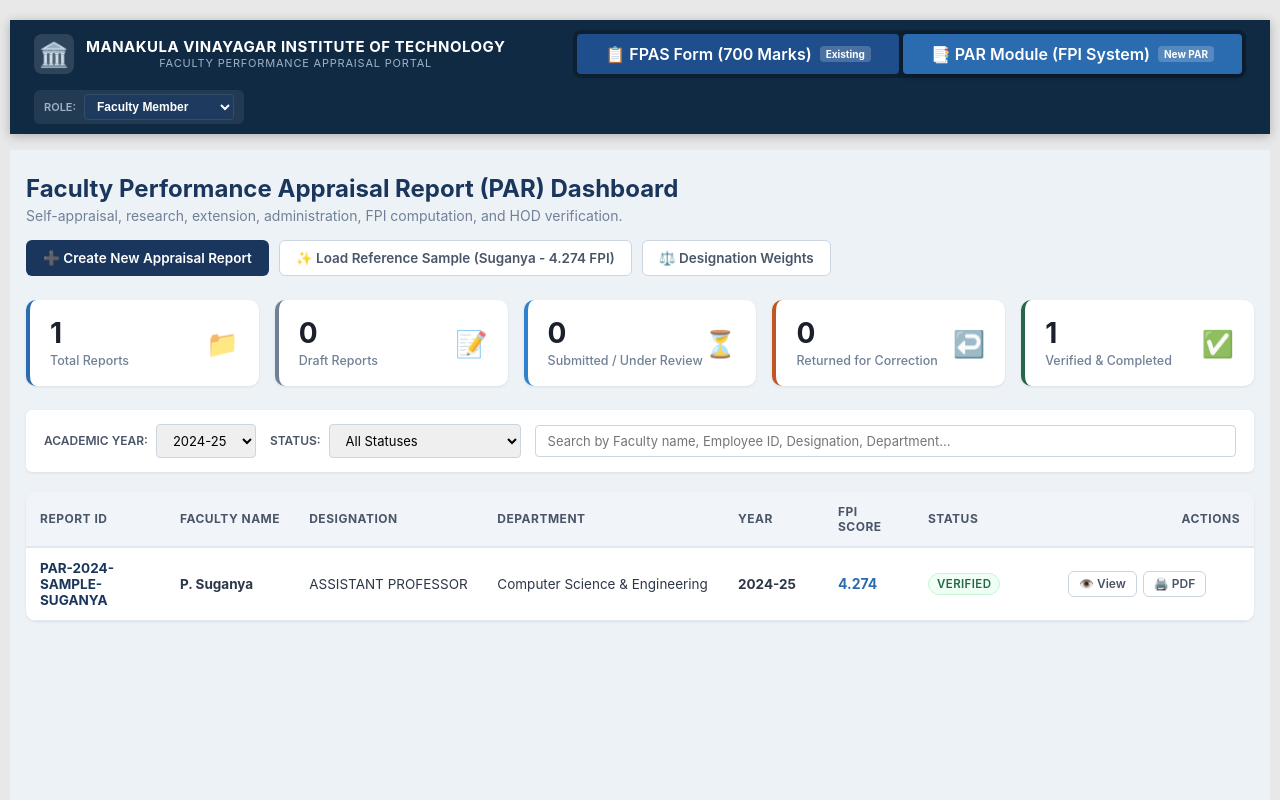
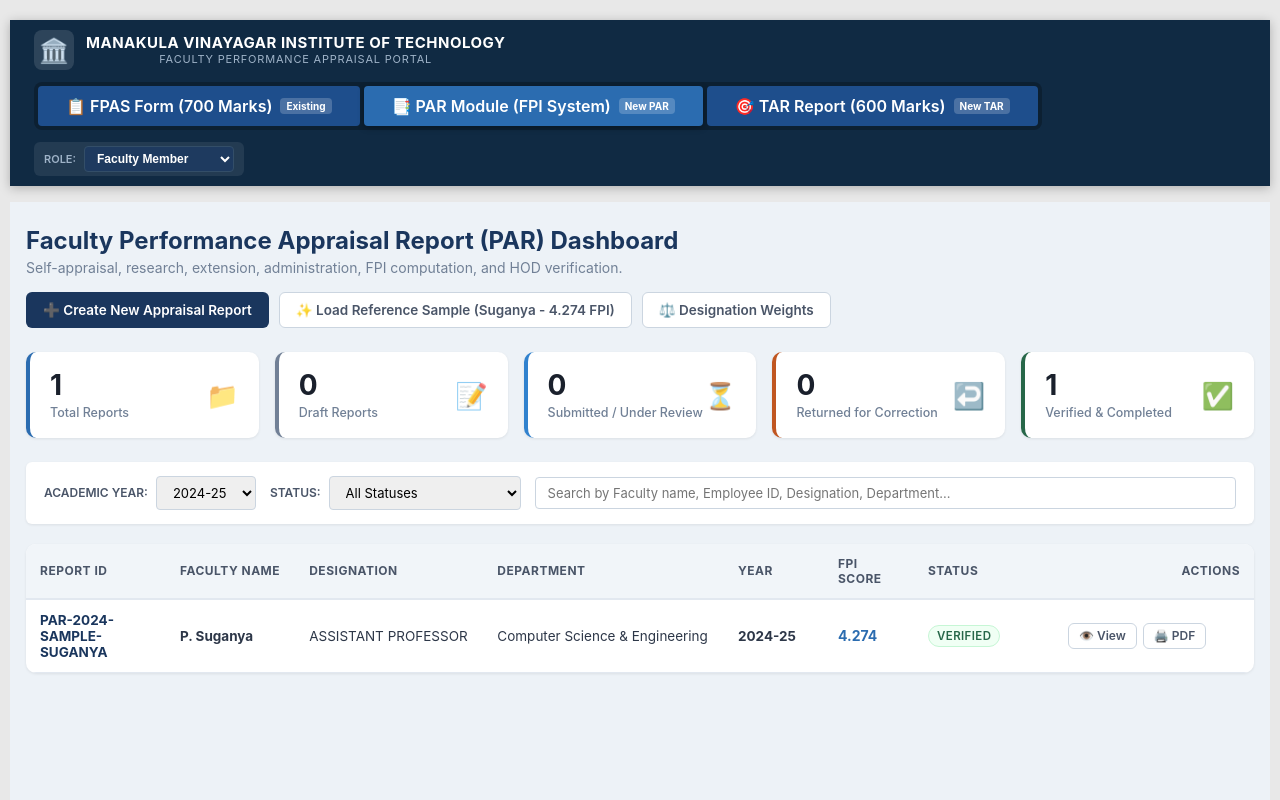
Before and after one commit to cclasher916-spec/Faculty-Annual-Performance-Appraisal-Form--New-format, a plain HTML site: page Faculty_Appraisal_Form.html in a window 1280 px wide. Shown: the top 800 px of the page. Drawn offline with Linux system fonts and the light colour scheme.

Commit message:
feat: integrate tar module into portal and module switcher

```diff
--- a/Faculty_Appraisal_Form.html
+++ b/Faculty_Appraisal_Form.html
@@ -252,11 +252,13 @@
         border: none; border-bottom: 1px solid #000; background: transparent;
       }
       textarea.write-area { border: 1px solid #000; background: transparent; }
-      body.active-module-fpas #module-par-container { display: none !important; }
-      body.active-module-par #module-fpas-container { display: none !important; }
+      body.active-module-fpas #module-par-container, body.active-module-fpas #module-tar-container { display: none !important; }
+      body.active-module-par #module-fpas-container, body.active-module-par #module-tar-container { display: none !important; }
+      body.active-module-tar #module-fpas-container, body.active-module-tar #module-par-container { display: none !important; }
     }
   </style>
   <link rel="stylesheet" href="css/par.css" />
+  <link rel="stylesheet" href="css/tar.css" />
 </head>
 <body>
 
@@ -278,6 +280,10 @@
       <button id="btn-nav-par" class="app-module-btn active" onclick="AppModuleSwitcher.switchTo('par')" type="button">
         <span>📑 PAR Module (FPI System)</span>
         <span class="app-module-badge">New PAR</span>
+      </button>
+      <button id="btn-nav-tar" class="app-module-btn" onclick="AppModuleSwitcher.switchTo('tar')" type="button">
+        <span>🎯 TAR Report (600 Marks)</span>
+        <span class="app-module-badge">New TAR</span>
       </button>
     </div>
     <div class="app-role-selector">
@@ -1272,6 +1278,10 @@
 <div id="par-modal-container"></div>
 <!-- ============================================================ END MODULE 2: PAR -->
 
+<!-- ============================================================ MODULE 3: TAR MODULE -->
+<div id="module-tar-container" class="tar-module-root" style="display:none;"></div>
+<!-- ============================================================ END MODULE 3: TAR -->
+
 <script>
   let toastTimeout;
   function showScoreToast(max) {
@@ -1416,10 +1426,17 @@
 <script src="js/par-calc.js"></script>
 <script src="js/par-storage.js"></script>
 <script src="js/par-app.js"></script>
+<!-- Load TAR Module Scripts -->
+<script src="js/tar-scheme.js"></script>
+<script src="js/tar-sample.js"></script>
+<script src="js/tar-calc.js"></script>
+<script src="js/tar-storage.js"></script>
+<script src="js/tar-app.js"></script>
 <script src="js/module-switcher.js"></script>
 <script>
   document.addEventListener('DOMContentLoaded', function() {
     if (window.ParApp) ParApp.init();
+    if (window.TarApp) TarApp.init();
     if (window.AppModuleSwitcher) AppModuleSwitcher.initSwitcher();
   });
 </script>
--- a/js/module-switcher.js
+++ b/js/module-switcher.js
@@ -19,15 +19,18 @@
 
   const MODULE_KEYS = {
     FPAS: 'fpas',
-    PAR: 'par'
+    PAR: 'par',
+    TAR: 'tar'
   };
 
-  let activeModule = MODULE_KEYS.PAR; // Default to new module or allow URL hash / stored pref
+  let activeModule = MODULE_KEYS.PAR; // Default to PAR module or allow URL hash / stored pref
 
   function initSwitcher() {
-    // Check URL hash if specified (e.g. #fpas or #par)
+    // Check URL hash if specified (e.g. #fpas, #par, or #tar)
     const hash = window.location.hash.toLowerCase();
-    if (hash.includes('fpas')) {
+    if (hash.includes('tar')) {
+      activeModule = MODULE_KEYS.TAR;
+    } else if (hash.includes('fpas')) {
       activeModule = MODULE_KEYS.FPAS;
     } else {
       activeModule = MODULE_KEYS.PAR;
@@ -46,29 +49,41 @@
   }
 
   function applyActiveModule(moduleKey) {
-    const fpasContainer = document.getElementById('module-fpas-container');
-    const parContainer = document.getElementById('module-par-container');
-    const btnFpas = document.getElementById('btn-nav-fpas');
-    const btnPar = document.getElementById('btn-nav-par');
+    const modules = [
+      { key: MODULE_KEYS.FPAS, containerId: 'module-fpas-container', btnId: 'btn-nav-fpas', bodyClass: 'active-module-fpas' },
+      { key: MODULE_KEYS.PAR, containerId: 'module-par-container', btnId: 'btn-nav-par', bodyClass: 'active-module-par' },
+      { key: MODULE_KEYS.TAR, containerId: 'module-tar-container', btnId: 'btn-nav-tar', bodyClass: 'active-module-tar' }
+    ];
 
-    if (moduleKey === MODULE_KEYS.FPAS) {
-      if (fpasContainer) fpasContainer.style.display = 'block';
-      if (parContainer) parContainer.style.display = 'none';
-      if (btnFpas) btnFpas.classList.add('active');
-      if (btnPar) btnPar.classList.remove('active');
-      document.body.classList.remove('active-module-par');
-      document.body.classList.add('active-module-fpas');
-    } else {
-      if (fpasContainer) fpasContainer.style.display = 'none';
-      if (parContainer) parContainer.style.display = 'block';
-      if (btnFpas) btnFpas.classList.remove('active');
-      if (btnPar) btnPar.classList.add('active');
-      document.body.classList.remove('active-module-fpas');
-      document.body.classList.add('active-module-par');
+    modules.forEach(m => {
+      const container = document.getElementById(m.containerId);
+      const btn = document.getElementById(m.btnId);
+      const isActive = (m.key === moduleKey);
 
-      // Initialize PAR app if needed
+      if (container) {
+        container.style.display = isActive ? 'block' : 'none';
+      }
+      if (btn) {
+        if (isActive) {
+          btn.classList.add('active');
+        } else {
+          btn.classList.remove('active');
+        }
+      }
+      if (isActive) {
+        document.body.classList.add(m.bodyClass);
+      } else {
+        document.body.classList.remove(m.bodyClass);
+      }
+    });
+
+    if (moduleKey === MODULE_KEYS.PAR) {
       if (window.ParApp && typeof window.ParApp.renderDashboard === 'function') {
         window.ParApp.renderDashboard();
+      }
+    } else if (moduleKey === MODULE_KEYS.TAR) {
+      if (window.TarApp && typeof window.TarApp.render === 'function') {
+        window.TarApp.render();
       }
     }
   }
```
Also changed, not shown: index.html (+19 -2 lines).
